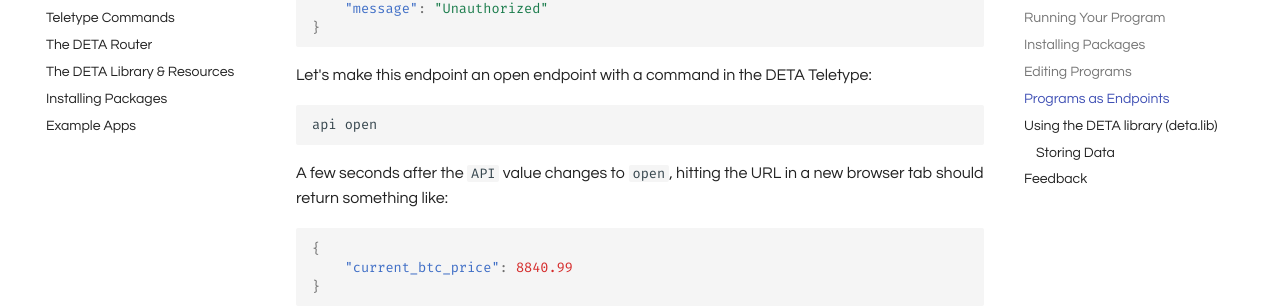
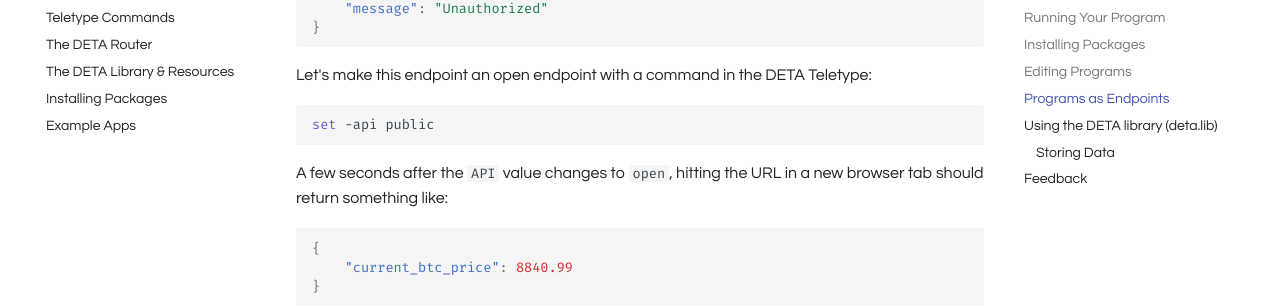
Before and after one commit to fmquaglia/manual, an MkDocs documentation site: the page built from docs/index.md, in a window 1280 px wide and 900 px high, scrolled down 2754 px. Shown: the part 144-452 px from the top of the window. Built offline with MkDocs 1.6.1 and Material for MkDocs 9.7.7, drawn with Linux system fonts in a browser that asks for light colours; comment, search, counter and statistics services are not loaded.

Commit message:
getting started api public

````diff
--- a/docs/index.md
+++ b/docs/index.md
@@ -131,7 +131,7 @@ If you try to open this endpoint in a new browser tab you will get:
 Let's make this endpoint an open endpoint with a command in the DETA Teletype:
 
 ```shell
-api open
+set -api public
 ```
 A few seconds after the `API` value changes to `open`, hitting the URL in a new browser tab should return something like:
 
````
